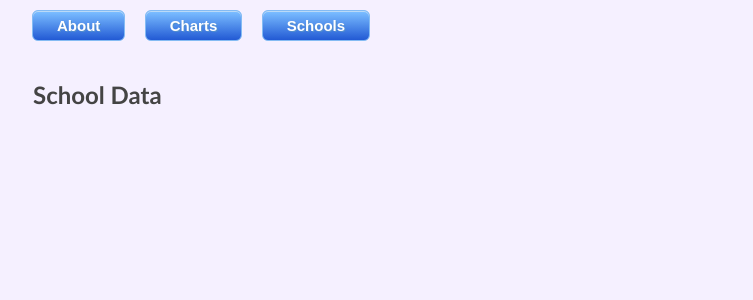
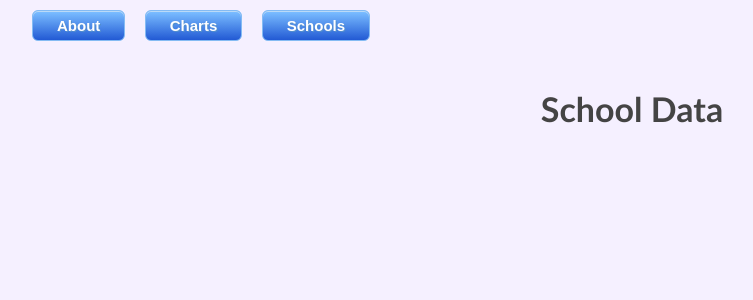
Before and after one commit to zbs/SATStat, a Python web app: template templates/region.html in a window 1280 px wide. Shown: the part 110-410 px from the top of the page, without its empty margins (33-786 px from the left). Run offline with Jinja, Linux system fonts and the light colour scheme; the template is opened without the code that fills it: most values are stand-ins (such as "Sample title", 1, 10 or a date in 2020); some libraries are stand-ins or nearby versions.

Commit message:
region page

```diff
--- a/static/style.css
+++ b/static/style.css
@@ -109,6 +109,11 @@ td {
 #selections{
 	text-align: center;
 	width:960px;
+}
+#querytable{
+	text-align: center;
+	width:700px;
+	margin-left: 25%;
 }
 #map{
 	background-color: rgb(168,198,254);
--- a/templates/region.html
+++ b/templates/region.html
@@ -40,5 +40,5 @@
 			<a href='/' class="classname"> Charts</a>
 			<a href='/regions' class="classname"> Schools</a>
 		</div>
-	<h2>School Data</h2>
+	<h2 style="font-size:34px;text-align:center;">School Data</h2>
     <div id="querytable"></div>
```
